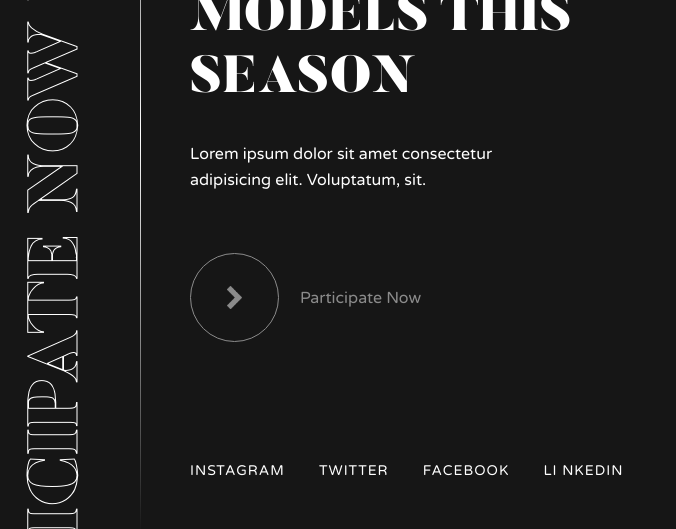
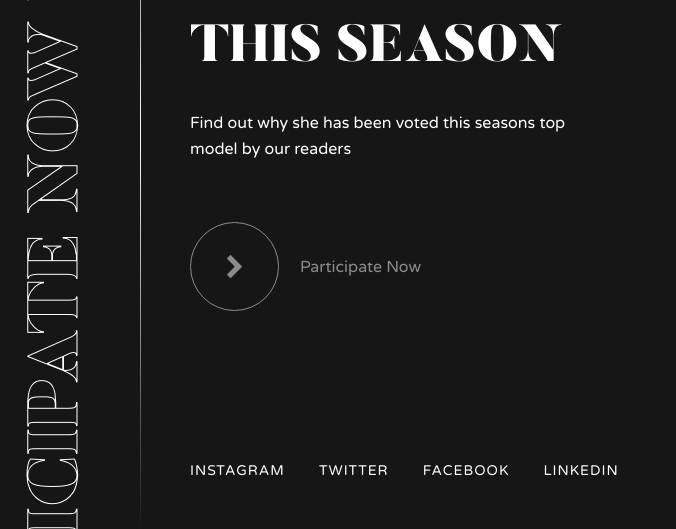
Before and after one commit to Dev-muse/FashionLnd, a plain HTML site: page index.html in a window 1280 px wide. Shown: the part 266-795 px from the top of the page, 0-676 px from the left. Drawn offline with Linux system fonts and the light colour scheme.

Commit message:
removed scroll bar and updated text

```diff
--- a/css/styles.css
+++ b/css/styles.css
@@ -236,7 +236,7 @@ header:hover .menu ul {
 }
 
 video {
-  width: 600px;
+  width: 550px;
   height: 100vh;
   object-fit: cover;
   border-radius: 100% 0 0 100%;
@@ -264,6 +264,10 @@ video {
   animation: infiniteText 10s linear infinite;
 }
 
+::-webkit-scrollbar {
+  display: none;
+}
+
 @keyframes infiniteText {
   0% {
     transform: translateX(0);
--- a/index.html
+++ b/index.html
@@ -32,13 +32,13 @@
     <div class="content">
         <div class="text">
             <h1>Cristina Models this season</h1>
-            <p>Lorem ipsum dolor sit amet consectetur adipisicing elit. Voluptatum, sit.</p>
+            <p>Find out why she has been voted this seasons top model by our readers</p>
             <a href="#" class="btn">Participate Now</a>
             <div class="social">
                 <a href="#">Instagram</a>
                 <a href="#">Twitter</a>
                 <a href="#">Facebook</a>
-                <a href="#">Li  nkedIn</a>
+                <a href="#">LinkedIn</a>
             </div>
         </div>
         <div class="video">
```
